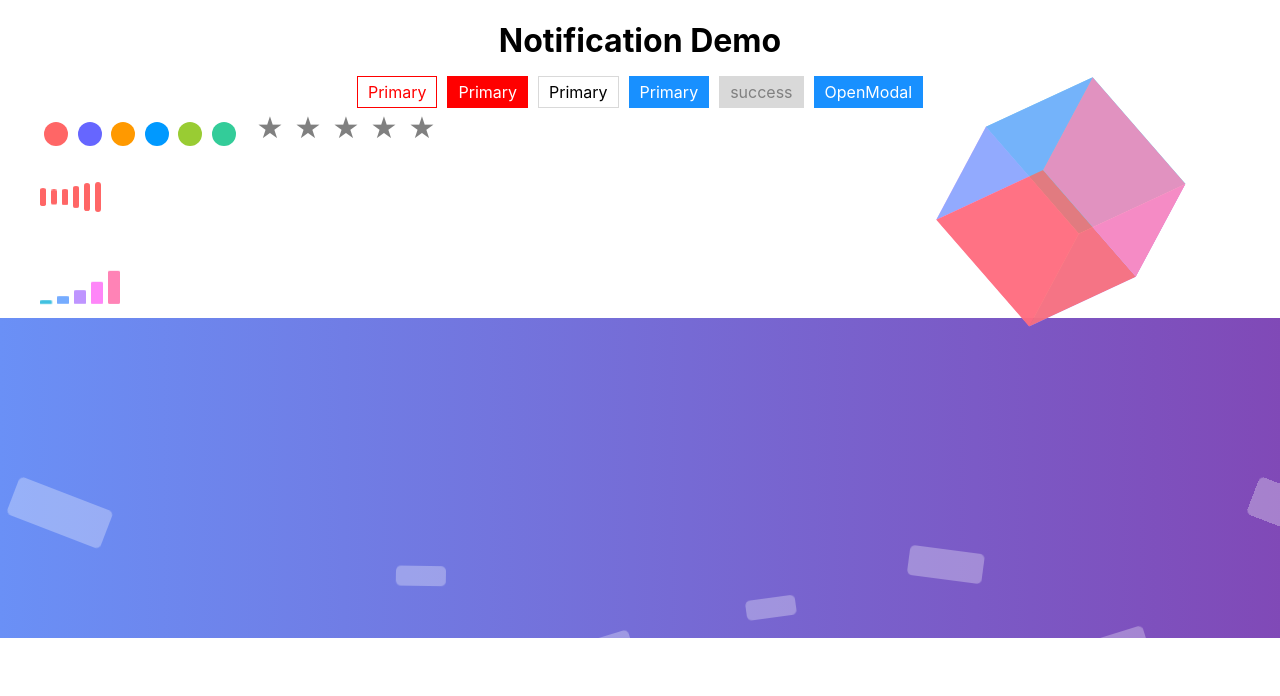
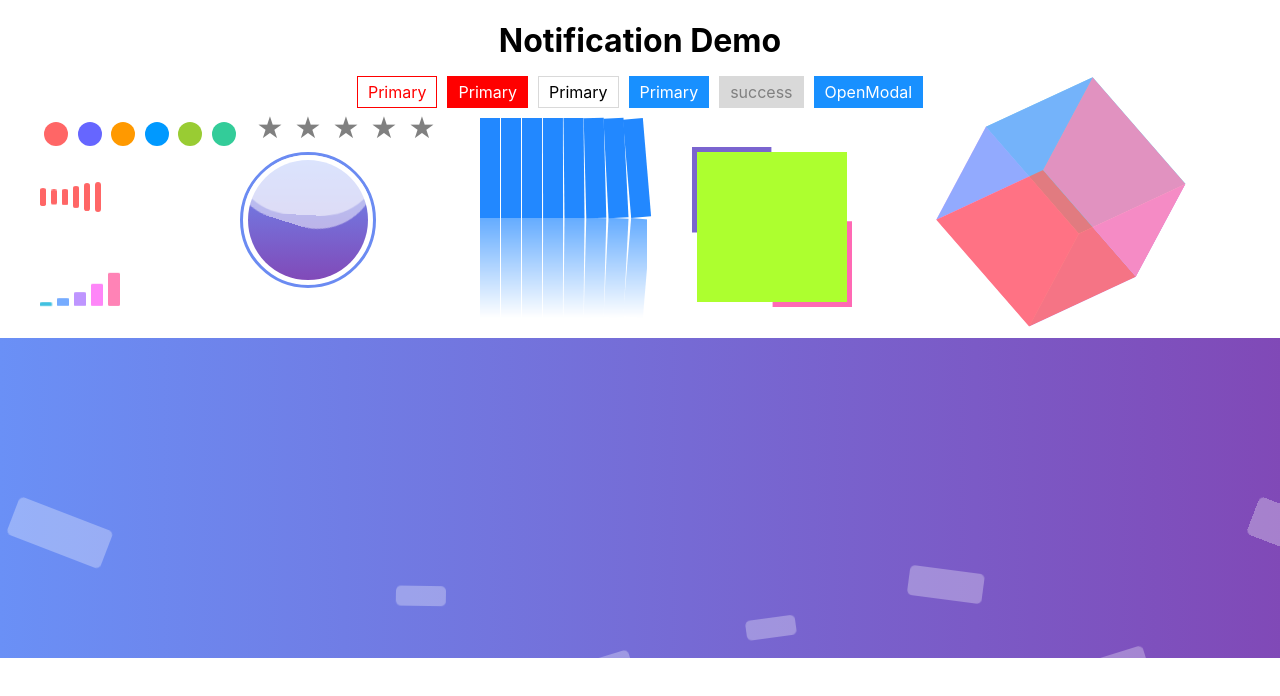
Before and after one commit to Shanghaihan/shhcomponents, a React (Create React App) app: page / in a window 1280 px wide. Shown: the top 696 px of the page. Built offline with nearby package versions, Linux system fonts and the light colour scheme.

Commit message:
‘ update loading , add streamer and ProgressBall’

```diff
--- a/src/App.tsx
+++ b/src/App.tsx
@@ -5,10 +5,12 @@ import {SButton}  from './component/Button/sButton'
 import React, { useState } from 'react';
 import SModal from './component/Modal/Modal';
 import SHover from './component/Horver-tips/SHover';
-import { SLoading, SSignal } from './component/Loading/Loading';
+import { Shadow, SLoading, SSignal } from './component/Loading/Loading';
 import { Backgound } from './component/Backgound/Background';
 import { Cube } from './component/Cube/Cube';
 import { SRate } from './component/rate/Rate';
+import { ProgressBall } from './component/ProgressBall/ProgressBall';
+import { Streamer } from './component/Streamer/Streamer';
   function App() {
     const [modalvis,setModalVis] =useState(false);
     const changeModalVis = ()=>{
@@ -23,14 +25,23 @@ import { SRate } from './component/rate/Rate';
         <SButton type="primary" size="middle" onClick={()=>sMessage.info("lallalal")}>Primary</SButton>
         <SButton type="default" size="middle" disabled>success</SButton>
         <SButton type="primary" size="middle" onClick={()=>changeModalVis()}>OpenModal</SButton>
-        <div style={{display:'flex',height:'200px'}}>
+        <div style={{display:'flex',height:'220px'}}>
 
             <div style={{display:'flex',height:'100%',flexDirection:'column'}}>
                 <SHover/>
                 <SLoading/>
                 <SSignal/>
             </div>
-            <SRate/>
+            <div style={{display:'flex',height:'100%',flexDirection:'column'}}>
+                <SRate/>
+                <ProgressBall/>
+            </div>
+            <div style={{display:'flex',height:'100%',flexDirection:'column'}}>
+               <Shadow></Shadow>
+            </div>
+            <div style={{display:'flex',height:'100%',flexDirection:'column',margin:'50px'}}>
+                <Streamer/>
+            </div>
             <Cube/>
         </div>
 
--- a/src/component/Loading/Loading.tsx
+++ b/src/component/Loading/Loading.tsx
@@ -22,21 +22,28 @@ export const SLoading:React.FC = ()=>{
 export const SSignal:React.FC = ()=>{
    return(
        <ul className={styles.SSignal}>
-           <li>
-               <div></div>
-           </li>
-           <li>
-                <em></em>
-           </li>
-           <li>
-                <em></em>
-           </li>
-           <li>
-                <em></em>
-           </li>
-           <li>
-                <em></em>
-           </li>
+           <li></li>
+           <li></li>
+           <li></li>
+           <li></li>
+           <li></li>
        </ul>
    )
 }
+
+
+export const Shadow:React.FC = ()=>{
+
+   return(
+    <ul className={styles.Shadow}>
+        <li></li>
+        <li></li>
+        <li></li>
+        <li></li>
+        <li></li>
+        <li></li>
+        <li></li>
+        <li></li>
+    </ul>
+   )
+}
--- a/src/component/Loading/index.module.scss
+++ b/src/component/Loading/index.module.scss
@@ -101,3 +101,52 @@ $color-list:rgb(65, 193, 224) rgb(118, 172, 255) rgb(190, 149, 255) rgb(254, 134
     }
 
 }
+
+.Shadow{
+    box-sizing: border-box;
+    list-style: none;
+    display: flex;
+    -webkit-box-reflect: below 0px linear-gradient(hsla(0,0%,100%,0),hsla(0,0%,100%,.7));
+    li{
+        background-color: rgb(34, 136, 255);
+        width: 20px;
+        height: 100px;
+        & + li{
+            margin-left: 1px;
+        }
+        animation: rotate 3s ease infinite;
+        &:nth-child(2){
+            animation-delay: 100ms;
+        }
+        &:nth-child(3){
+            animation-delay: 200ms;
+        }
+        &:nth-child(4){
+            animation-delay: 300ms;
+        }
+        &:nth-child(5){
+            animation-delay: 400ms;
+        }
+        &:nth-child(6){
+            animation-delay: 500ms;
+        }
+        &:nth-child(7){
+            animation-delay: 600ms;
+        }
+        &:nth-child(8){
+            animation-delay: 700ms;
+        }
+
+    }
+
+}
+
+@keyframes rotate{
+    0%{
+        transform: rotate(-.5turn) rotateX(-1turn)
+    }
+    75%,100%{
+        transform: none;
+    }
+
+}
--- /dev/null
+++ b/src/component/ProgressBall/ProgressBall.tsx
@@ -0,0 +1,14 @@
+
+import React, { CSSProperties } from 'react'
+import styles from './index.module.scss'
+import cn from 'classnames'
+export const ProgressBall:React.FC = ()=>{
+
+   return(
+       <div className={styles.Ball} >
+           <div className={styles.wave}>
+
+           </div>
+       </div>
+   )
+}
--- /dev/null
+++ b/src/component/ProgressBall/index.module.scss
@@ -0,0 +1,55 @@
+.Ball{
+    position: relative;
+    width: 120px;
+    height: 120px;
+    overflow: hidden;
+    padding: 5px;
+    border: 3px solid rgb(107, 139, 242);
+    border-radius: 100%;
+    background-color: #fff;
+    .wave{
+        position: relative;
+        width: 100%;
+        height: 100%;
+        border-radius: 100%;
+        background-image: linear-gradient(to bottom, rgb(107, 143, 245),rgb(129, 74, 184));
+    }
+    &::before{
+        position: absolute;
+        left:50%;
+        bottom: 5px;
+        z-index: 9;
+        margin-left: -75px;
+        margin-bottom: 55px;
+        width: 150px;
+        height: 150px;
+        border-radius: 40%;
+        box-sizing: border-box;
+        background-color: rgba(#fff, .5);
+        content: "";
+        animation: rotate 10s linear -5s infinite;
+
+    }
+    &::after{
+        position: absolute;
+        left:50%;
+        bottom: 5px;
+        z-index: 9;
+        margin-left: -75px;
+        margin-bottom: 65px;
+        width: 150px;
+        height: 150px;
+        border-radius: 40%;
+        box-sizing: border-box;
+        background-color: rgba(#fff, .5);
+        content: "";
+        animation: rotate 10s linear -5s infinite;
+        animation-delay:400ms ;
+
+    }
+}
+@keyframes rotate {
+    to{
+        transform: rotate(1turn);
+    }
+}
--- /dev/null
+++ b/src/component/Streamer/Streamer.tsx
@@ -0,0 +1,12 @@
+import React from 'react'
+import styles from './index.module.scss'
+import cn from 'classnames'
+
+export const Streamer:React.FC = ()=>{
+
+   return(
+       <div className={styles.Streamer} >
+
+       </div>
+   )
+}
--- /dev/null
+++ b/src/component/Streamer/index.module.scss
@@ -0,0 +1,50 @@
+.Streamer{
+    position: relative;
+    width: 150px;
+    height: 150px;
+    background-color: greenyellow;
+
+    &::before{
+        position: absolute;
+        left:-5px;
+        top:-5px;
+        bottom: -5px;
+        right: -5px;
+        z-index: 99;
+        width: 160px;
+        height: 160px;
+        z-index: -99;
+        background-color: hotpink;
+        content: "";
+        animation: move 4s linear infinite;
+    }
+    &::after{
+        position: absolute;
+        left:-5px;
+        top:-5px;
+        bottom: -5px;
+        right: -5px;
+        width: 160px;
+        height: 160px;
+        z-index: -99;
+        background-color: rgb(122, 100, 207);
+        content: "";
+        animation: move 4s linear infinite;
+        animation-delay: 2s;
+    }
+}
+
+@keyframes move{
+    0%,100%{
+        clip-path: inset(0 0 calc(100% - 5px) 0);
+    }
+    25%{
+        clip-path: inset(0 0 0 calc(100% - 5px));
+    }
+    50%{
+        clip-path: inset(calc(100% - 5px) 0 0 0);
+    }
+    75%{
+        clip-path: inset(0 calc(100% - 5px) 0 0);
+    }
+}
--- a/src/component/rate/index.module.scss
+++ b/src/component/rate/index.module.scss
@@ -4,7 +4,7 @@
     display: flex;
     align-items: center;
     unicode-bidi: bidi-override;
-    direction: rtl;
+    flex-direction: row-reverse;
     input{
         width: 30px;
         height: 30px;
@@ -17,18 +17,37 @@
         text-align: center;
         font-size: 30px;
         transition: all .3s;
+        box-sizing: border-box;
+
     }
     input::after{
         content: '★';
         color:grey;
     }
+    input:hover::after{
+        content: '★';
+        color: gold;
+        transition: all 0.3s ease 0s;
+    }
     input:hover~input::after{
         content: '★';
         color: gold;
+        transition: all 0.3s ease 0s;
+    }
+    input:checked::after{
+        content: '★';
+        color: gold;
+        transition: all 0.3s ease 0s;
     }
     input:checked~input::after{
         content: '★';
         color: gold;
+        transition: all 0.3s ease 0s;
+    }
+
+
+    input:hover{
+            transform: scale(1.2);
     }
 
 
```
Also changed, not shown: 1 other file (tests, documents, lock files or other folders).
